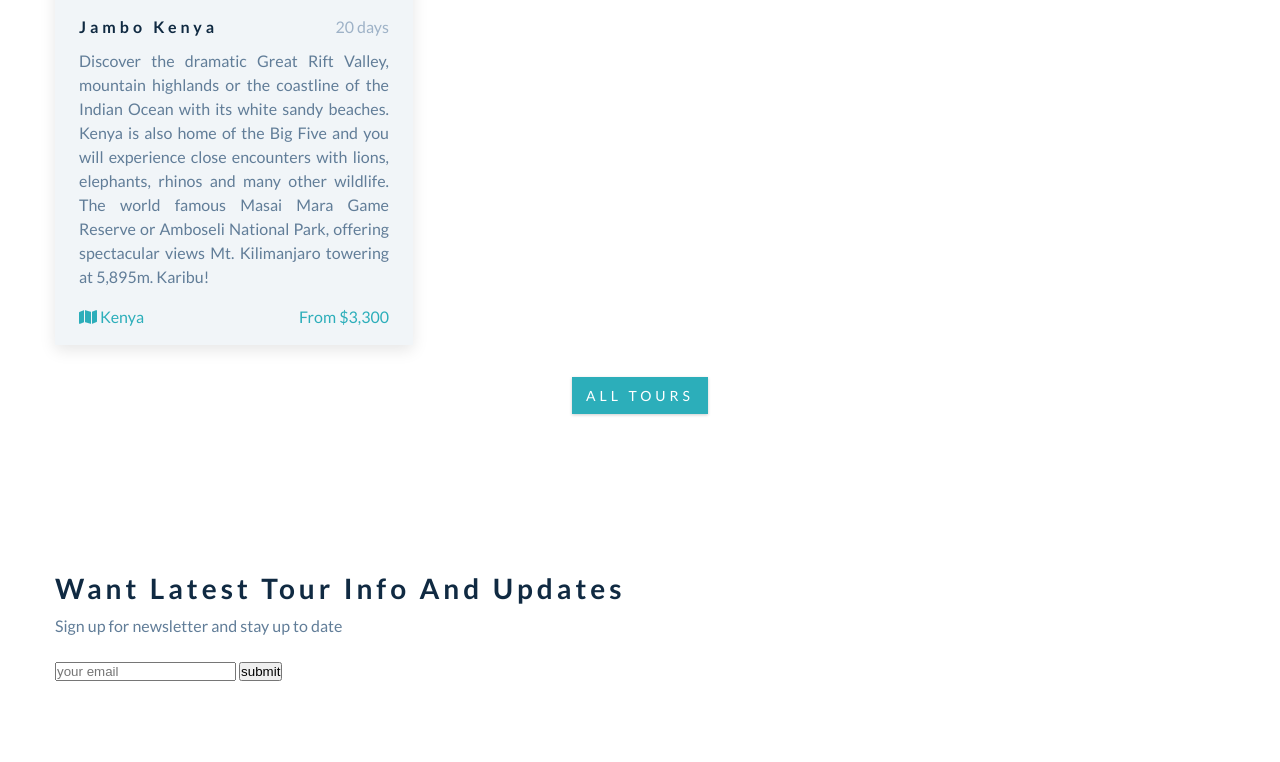
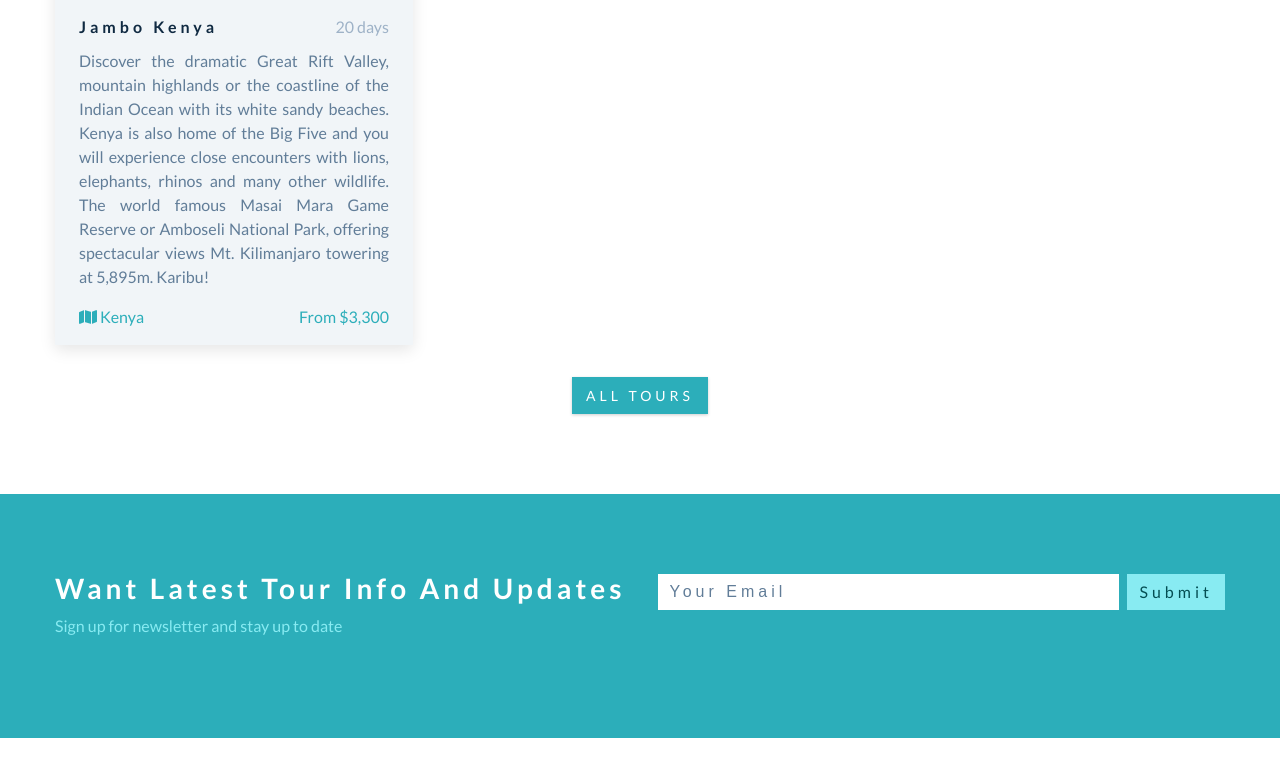
Before and after one commit to smajaas/CSS-Backroads-Tour-company-Proj, a plain HTML site: page index.html in a window 1280 px wide. Shown: the part 2946-3708 px from the top of the page. After the commit the page ends 3684 px from the top, so only its background shows below. Drawn offline with Linux system fonts and the light colour scheme.

Commit message:
contact section css

```diff
--- a/css/styles.css
+++ b/css/styles.css
@@ -440,6 +440,66 @@ Featured Tours
 Contact
 ===============
 */
+.contact {
+  background: var(--clr-primary-5);
+}
+.contact-title {
+  color: var(--clr-white);
+}
+.contact-title p {
+  color: var(--clr-primary-8);
+}
+.contact-form {
+  display: flex;
+  max-width: 28rem;
+}
+.form-control {
+  flex: 1 1 auto;
+  color: var(--clr-grey-5);
+}
+
+.form-control,
+.btn-submit {
+  padding: 0.375rem 0.75rem;
+  font-size: 1rem;
+  line-height: 1.5;
+  font-weight: 300;
+  letter-spacing: var(--spacing);
+  background: var(--clr-white);
+  text-transform: capitalize;
+  border: transparent;
+}
+
+.form-control::placeholder {
+  color: inherit;
+}
+
+.btn-submit {
+  font-family: var(--ff-primary);
+  margin-left: 0.5rem;
+  background: var(--clr-primary-8);
+  color: var(--clr-primary-1);
+  cursor: pointer;
+  transition: var(--transition);
+}
+
+.btn-submit:hover {
+  background: var(--clr-primary-1);
+  color: var(--clr-primary-5);
+}
+@media screen and (min-width: 992px) {
+  .contact-center {
+    display: flex;
+    flex-wrap: wrap;
+    justify-content: space-between;
+  }
+  .contact-form {
+    align-self: flex-start;
+    flex: 1 1 auto;
+    max-width: 100%;
+    padding-left: 2rem;
+  }
+}
 
 /*
 ===============
```
